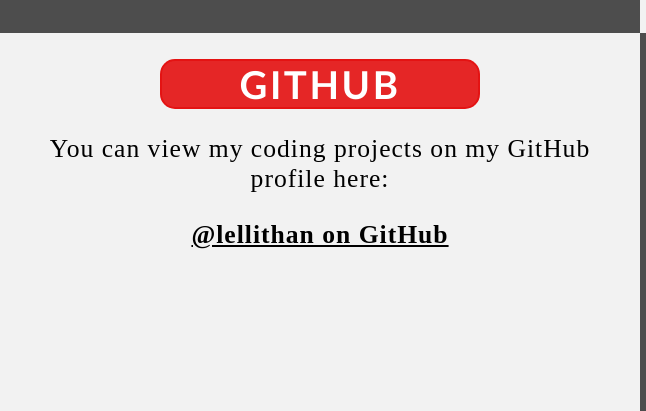
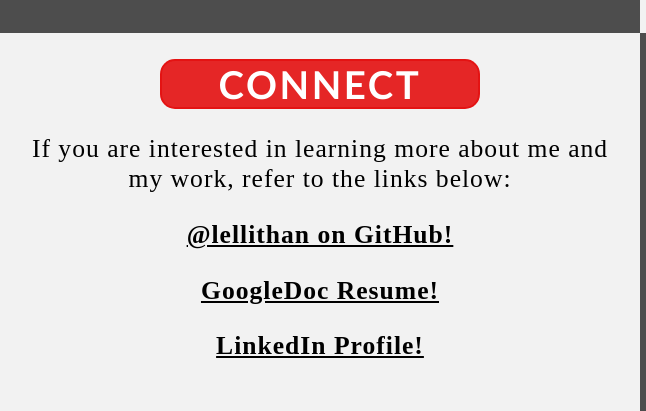
Before and after one commit to lellithan/lellithan.github.io, a plain HTML site: page index.html in a window 1280 px wide. Shown: the part 1814-2225 px from the top of the page, 0-646 px from the left. Drawn offline with Linux system fonts and the light colour scheme.

Commit message:
Changed the Github section to Connect and included my Resume and LinkedIn Profile.

```diff
--- a/index.html
+++ b/index.html
@@ -127,11 +127,19 @@
         <div class="Row" id="github">
             <!-- Left column -->
             <div class="Column_1">
-                <h1>GitHub</h1>
+                <h1>CONNECT</h1>
                 <p class="center">
-                    You can view my coding projects on my GitHub profile here:
+                    If you are interested in learning more about me and my work, refer to the links below:
                     <br>
-                <p class="center"><a href="https://github.com/lellithan" target="_blank">@lellithan on GitHub</a></p>
+                <p class="center">
+                    <a href="https://github.com/lellithan" target="_blank">@lellithan on GitHub!</a> <br />
+                </p>
+                <p class="center">
+                    <a href="https://docs.google.com/document/d/1-t4P0QIYCeObwrpuavOWnW44_o24jhu6IH9JXvnlEuI/edit?usp=sharing" target="_blank">GoogleDoc Resume!</a> <br />
+                </p>
+                <p class="center">
+                    <a href="https://www.linkedin.com/in/coderellie/" target="_blank">LinkedIn Profile!</a>
+                </p>
                 </p>
             </div>
             <!-- Right column -->
```
